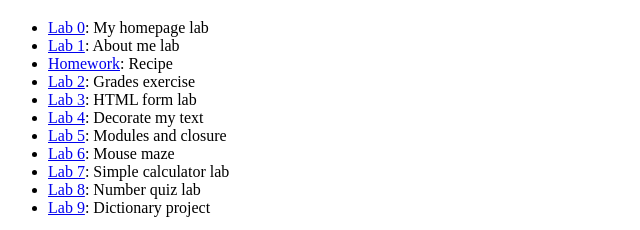
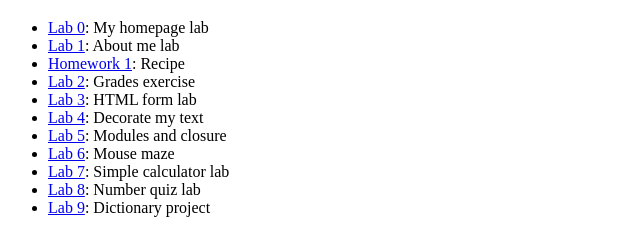
Before and after one commit to z-fsehaye/z-fsehaye.github.io, a plain HTML site: page index.html in a window 1280 px wide. Shown: the part 733-963 px from the top of the page, 0-640 px from the left. Drawn offline with Linux system fonts and the light colour scheme.

Commit message:
Update index.html

```diff
--- a/index.html
+++ b/index.html
@@ -12,7 +12,7 @@
     <ul>
         <li><a href="https://z-fsehaye.github.io/">Lab 0</a>: My homepage lab</li>
         <li><a href="https://z-fsehaye.github.io/about-me/aboutme.html">Lab 1</a>: About me lab</li>
-        <li><a href="https://z-fsehaye.github.io/Recipe/pie.html">Homework</a>: Recipe</li>
+        <li><a href="https://z-fsehaye.github.io/Recipe/pie.html">Homework 1</a>: Recipe</li>
         <li><a href="http://mumstudents.org/cs472/2021-11-BL/Labs/GradesExercise.pdf">Lab 2</a>: Grades exercise</li>
         <li><a href="http://mumstudents.org/cs472/2021-11-BL/Labs/HTML_Forms_Lab.pdf">Lab 3</a>: HTML form lab</li>
         <li><a href="http://mumstudents.org/cs472/2021-11-BL/Labs/Lab06-decoratemytext.php">Lab 4</a>: Decorate my text</li>
```
